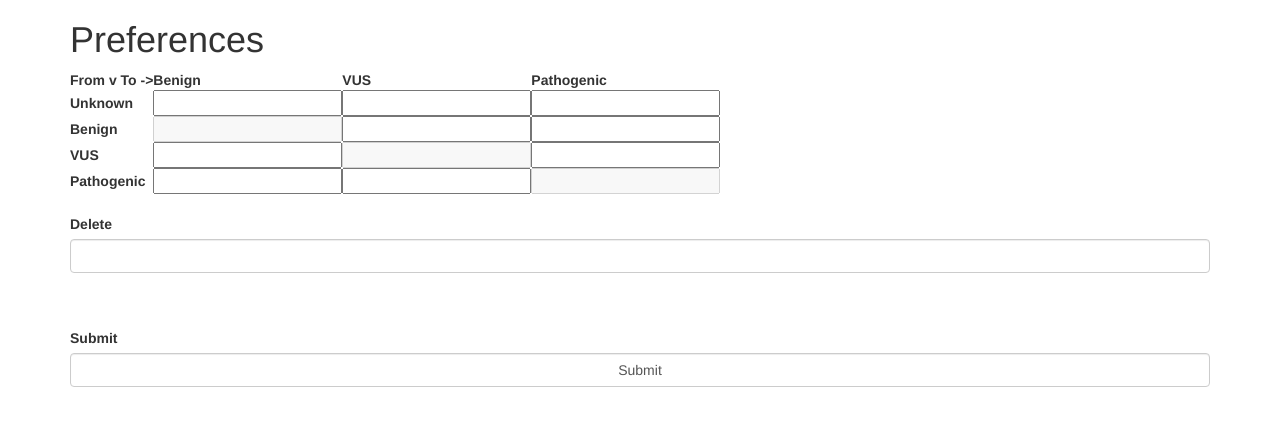
After one commit to buske/variant-subscription-service, a Python web app: template templates/account.html in a window 1280 px wide. The commit adds this page. Shown: the top 426 px of the page. Run offline with Jinja, Linux system fonts and the light colour scheme; the template is opened without the code that fills it: most values are stand-ins (such as "Sample title", 1, 10 or a date in 2020); form fields are guessed from the names that the template uses; some libraries are stand-ins or nearby versions.

Commit message:
Add account page

```diff
--- /dev/null
+++ b/templates/account.html
@@ -0,0 +1,45 @@
+{% import "bootstrap/wtf.html" as wtf %}
+
+{%- extends "base.html" %}
+
+{% block content %}
+  <div class="container">
+      <h1>Preferences</h1>
+
+        <table>
+            <tr>
+                <th>From v   To -></th>
+                <th>Benign</th>
+                <th>VUS</th>
+                <th>Pathogenic</th>
+            </tr>
+            <tr>
+                <th>Unknown</th>
+                <td>{{ form.unknown_to_benign(checked=True) }}</td>
+                <td>{{ form.unknown_to_vus(checked=True) }}</td>
+                <td>{{ form.unknown_to_path(checked=True) }}</td>
+            </tr>
+            <tr>
+                <th>Benign</th>
+                <td>{{ form.benign_to_benign(disabled=True) }}</td>
+                <td>{{ form.benign_to_vus(checked=True) }}</td>
+                <td>{{ form.benign_to_path(checked=True) }}</td>
+            </tr>
+            <tr>
+                <th>VUS</th>
+                <td>{{ form.vus_to_benign(checked=True) }}</td>
+                <td>{{ form.vus_to_vus(disabled=True) }}</td>
+                <td>{{ form.vus_to_path(checked=True) }}</td>
+            </tr>
+            <tr>
+                <th>Pathogenic</th>
+                <td>{{ form.path_to_vus(checked=True) }}</td>
+                <td>{{ form.path_to_benign(checked=True) }}</td>
+                <td>{{ form.path_to_path(disabled=True) }}</td>
+            </tr>
+        </table><br/>
+        {{ wtf.form_field(form.delete) }}
+        <br/><br/>
+        {{ wtf.form_field(form.submit) }}
+   </div>
+{%- endblock %}
```
Also changed, not shown: forms.py (+9 -3 lines), frontend.py (+13 -4 lines), templates/signup.html (+2 -23 lines).
